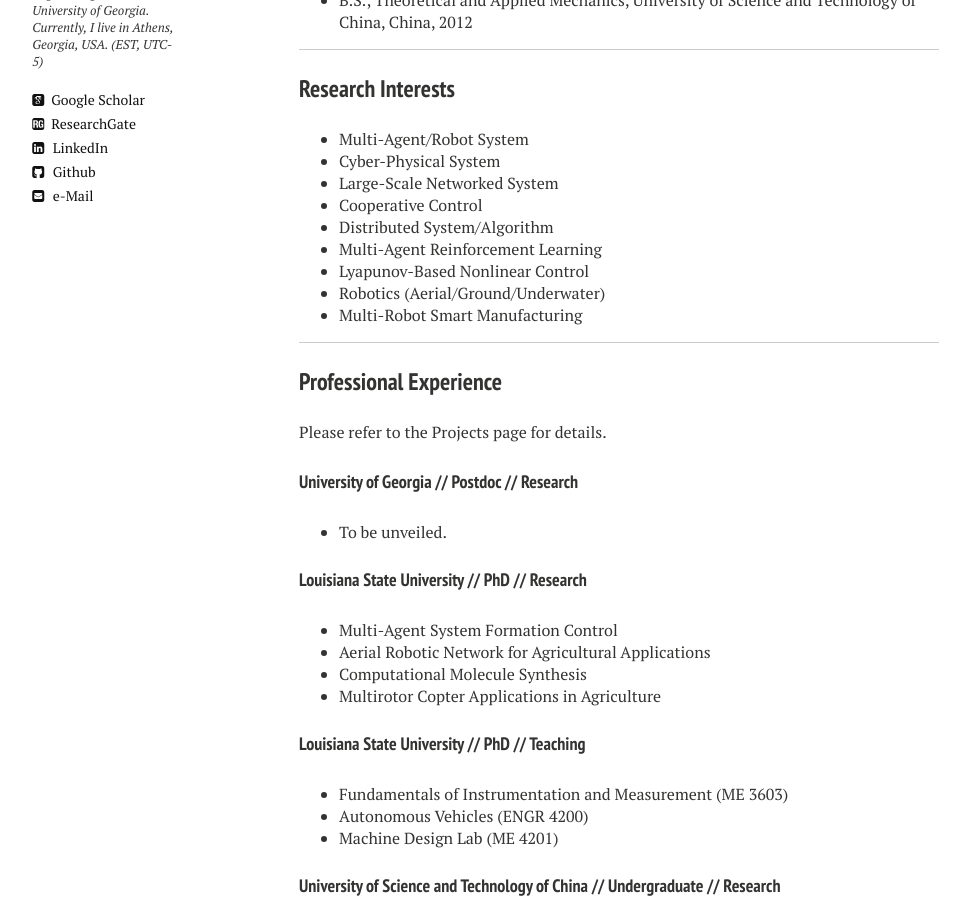
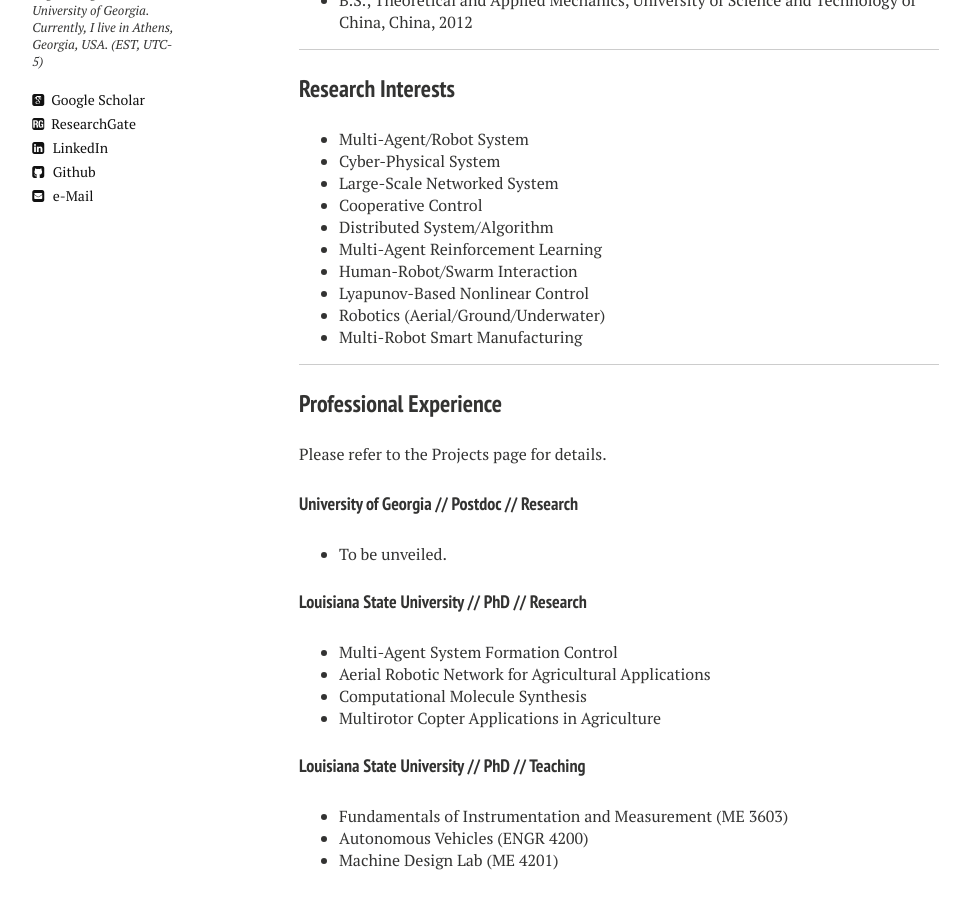
Before and after one commit to liutairan/liutairan.github.io, a Jekyll site: the page built from cv.md, in a window 1280 px wide and 900 px high, scrolled down 317 px. Shown: the whole window, without its empty margins (21-991 px from the left). Built offline with Jekyll 4.4.1, drawn with Linux system fonts in a browser that asks for light colours; nearby versions of some CDN libraries.

Commit message:
Update cv.md

```diff
--- a/cv.md
+++ b/cv.md
@@ -27,6 +27,7 @@ Download my <a href="https://liutairan.github.io/TairanLiu-CV.pdf" target="_blan
 * Cooperative Control
 * Distributed System/Algorithm
 * Multi-Agent Reinforcement Learning
+* Human-Robot/Swarm Interaction
 * Lyapunov-Based Nonlinear Control
 * Robotics (Aerial/Ground/Underwater)
 * Multi-Robot Smart Manufacturing
```
